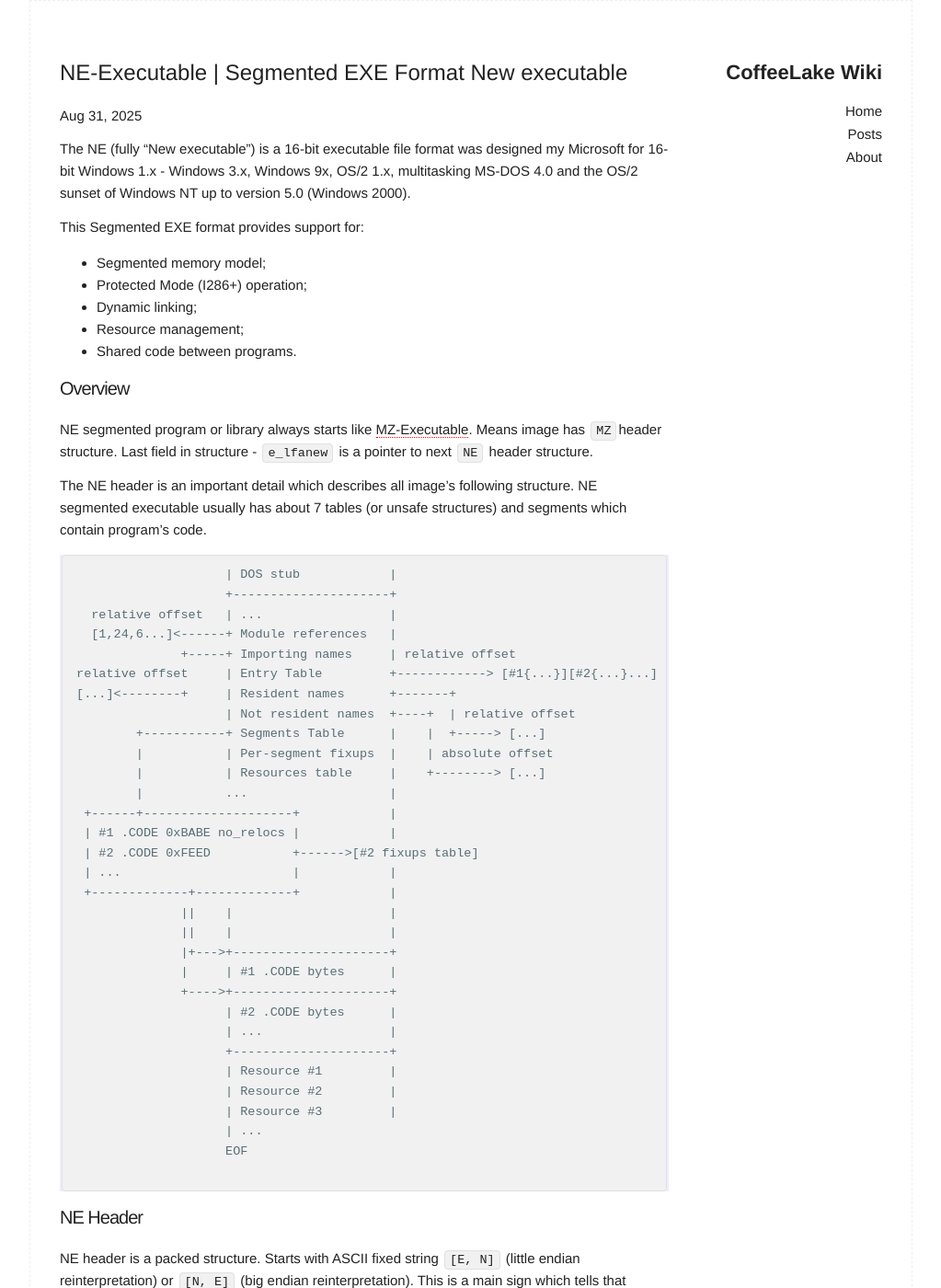
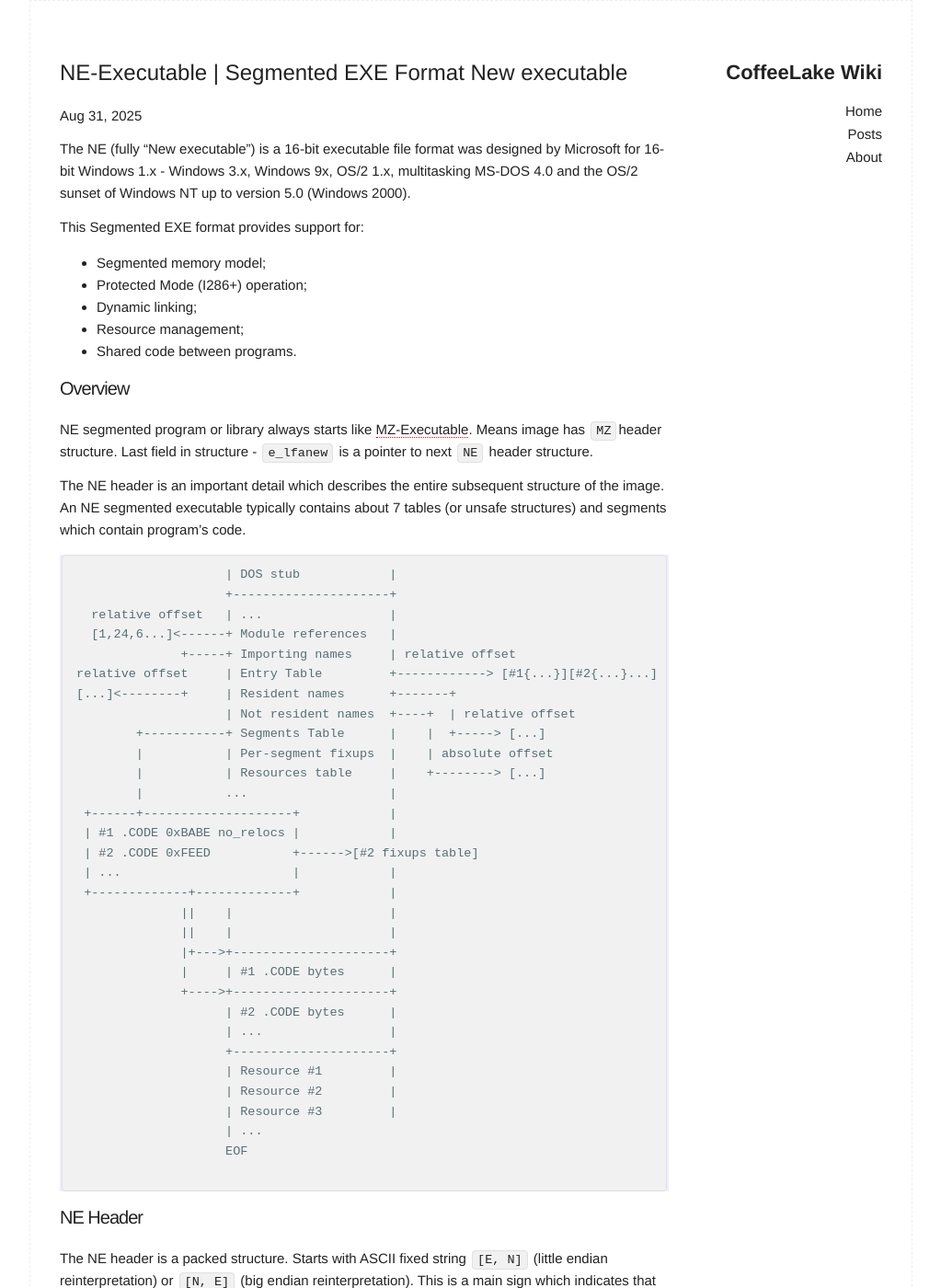
Before and after one commit to AlexeyTolstopyatov/AlexeyTolstopyatov.github.io, a Jekyll site: the page built from _posts/2025-31-08-ne.md, in a window 1280 px wide and 1400 px high. Shown: the whole window at 92% size, without its empty margins (128-1151 px from the left). Built offline with Jekyll 4.4.1, drawn with Linux system fonts in a browser that asks for light colours; some of the changed text lies outside the part shown.

Commit message:
NE header grammar fixes

````diff
--- a/_posts/2025-31-08-ne.md
+++ b/_posts/2025-31-08-ne.md
@@ -5,7 +5,7 @@ date:   2025-08-31 14:59:00 +0700
 categories: notes
 ---
 
-The NE (fully "New executable") is a 16-bit executable file format was designed my Microsoft for 16-bit Windows 1.x - Windows 3.x, Windows 9x, OS/2 1.x, multitasking MS-DOS 4.0 and the OS/2 sunset of Windows NT up to version 5.0 (Windows 2000).
+The NE (fully "New executable") is a 16-bit executable file format was designed by Microsoft for 16-bit Windows 1.x - Windows 3.x, Windows 9x, OS/2 1.x, multitasking MS-DOS 4.0 and the OS/2 sunset of Windows NT up to version 5.0 (Windows 2000).
 
 This Segmented EXE format provides support for:
  - Segmented memory model;
@@ -20,7 +20,7 @@ NE segmented program or library always starts like [MZ-Executable](https://alexe
 Means image has `MZ`header structure. Last field in structure - `e_lfanew`
 is a pointer to next `NE` header structure.
 
-The NE header is an important detail which describes all image's following structure. NE segmented executable usually has about 7 tables (or unsafe structures) and segments which contain program's code.
+The NE header is an important detail which describes the entire subsequent structure of the image. An NE segmented executable typically contains about 7 tables (or unsafe structures) and segments which contain program's code.
 
 ```
                     | DOS stub            |
@@ -58,9 +58,8 @@ relative offset     | Entry Table         +------------> [#1{...}][#2{...}...]
 
 ### NE Header
 
-NE header is a packed structure. Starts with ASCII fixed string
-`[E, N]` (little endian reinterpretation) or `[N, E]` (big endian reinterpretation). This is a main sign which tells that following
-values describes 16-bit Windowsor or OS/2 program.
+The NE header is a packed structure. Starts with ASCII fixed string
+`[E, N]` (little endian reinterpretation) or `[N, E]` (big endian reinterpretation). This is a main sign which indicates that the following values describe 16-bit Windows or OS/2 program.
 
 ```rust
 #[derive(Debug, Clone, Copy, PartialEq, Eq, Pod, Zeroable)]
@@ -92,7 +91,7 @@ pub struct NeHeader {
     pub e_restab: u16,    // Resources table
     pub e_os: u8,         // Target OS
     // **OS/2 part** of header. (checks by IBM OS/2 Win-OS/2 module)
-    pub e_flagothers: u8, // OS/2 flags for loader (i.e. HPFS/FAT naming)
+    pub e_flagothers: u8, // OS/2 flags for loader (e.g. HPFS/FAT naming)
     pub e_pretthunk: u16, // Return Thunk offset
     pub e_thunk: u16,     // Segment reference thunk offset
     pub e_swap: u16,      // minimum code swap
@@ -106,15 +105,14 @@ exploring binary image.
 
 ### NE Header | LINK.EXE
 
-Depends on Microsoft Link - processed file has little changes
-in NE segmentation format. That's why images linked by `LINK.EXE 4.x`
-are has wrong reinterpretation of EntryTable `LINK.EXE 5.10` instead
+Depending on the version of Microsoft Link, the processed file may have minor changes in NE segmentation format. That's why images linked by `LINK.EXE 4.x`
+are have wrong reinterpretation of EntryTable `LINK.EXE 5.10` instead
 
 ### NE Header | `e_flags`
 
 The `e_flags` field has 2 categories. Program and Application flags.
 
-Program flags is a common module description which stores
+Program flags are a common module description which stores
 CPU, module type, flags.
 ```cpp
 //
@@ -169,7 +167,7 @@ operating systems. Oracle holds a C/++ sources of NE Header declaration
 ### NE Header | `e_os`
 
 Value that `e_os` holds is optional, because not all binaries
-was compiled in IBM OS/2 environment.
+was compiled for the IBM OS/2 environment.
 In old Windows 1.x executables `e_os` flag is zeroed what means 2 things:
 1. Target OS is unknown;
 2. Any OS supported (don't think about unix).
````
Also changed, not shown: other parts of _posts/2025-31-08-ne.md (+1 -1 lines).
